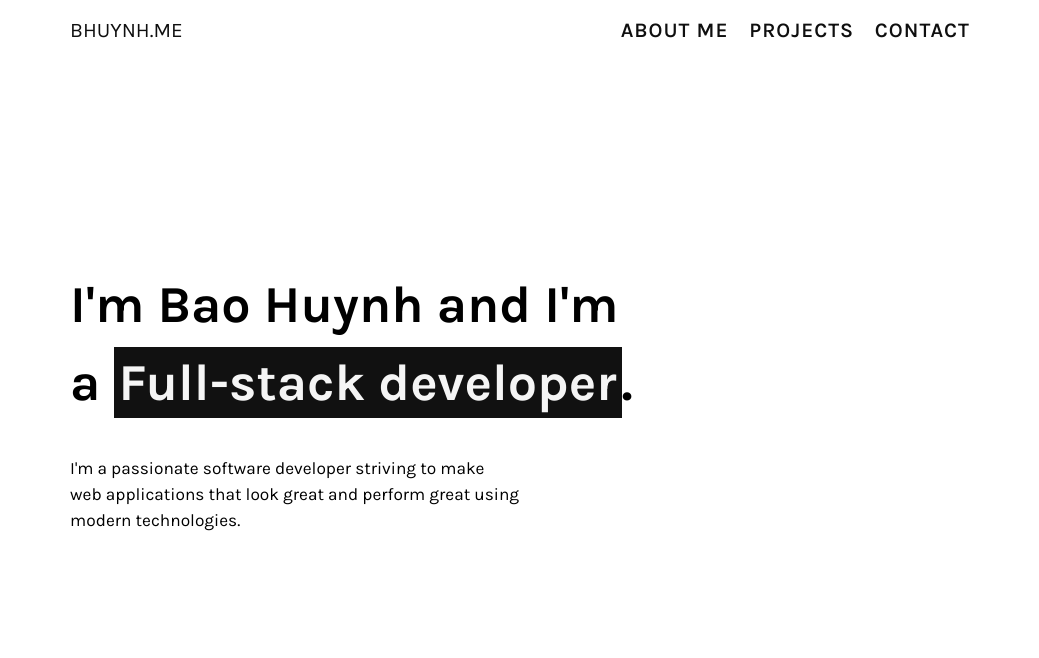
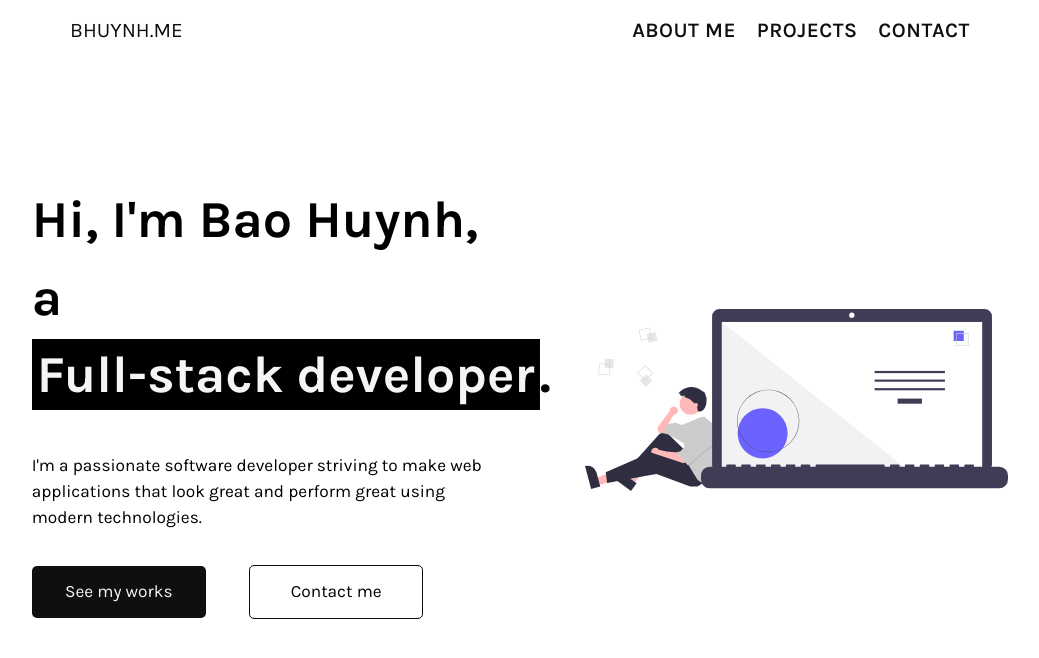
Before and after one commit to bhuynhdev/svelte-portfolio, a SvelteKit app: page / in a window 1280 px wide. Shown: the top 658 px of the page, without its empty margins (120-1159 px from the left). Built offline with nearby package versions, Linux system fonts and the light colour scheme.

Commit message:
Add illustration and cta buttons to Hero section

```diff
--- a/src/lib/components/Header.svelte
+++ b/src/lib/components/Header.svelte
@@ -59,7 +59,7 @@
 			gap: 0.7em;
 			text-transform: uppercase;
 			font-weight: 600;
-      letter-spacing: 1px;
+			letter-spacing: 0.5px;
 			a {
 				opacity: 0;
 				transition: opacity 100ms ease-in-out;
--- a/src/routes/+page.svelte
+++ b/src/routes/+page.svelte
@@ -1,47 +1,123 @@
 <section id="hero">
-	<h1>I'm Bao Huynh and I'm<br />a <span class="highlight">Full-stack developer</span>.</h1>
-	<p>
-		I&apos;m a passionate software developer striving to make web applications that look great and
-		perform great using modern technologies.
-	</p>
+	<div class="text">
+		<div class="intro">
+			<h1>
+				Hi, I'm Bao Huynh, <br class="break" />
+				a <span class="highlight">Full-stack developer</span>.
+			</h1>
+			<p class="description">
+				I&apos;m a passionate software developer striving to make web applications that look great
+				and perform great using modern technologies.
+			</p>
+		</div>
+		<div class="cta">
+			<a href="#projects" class="cta__main">See my works</a>
+			<a href="#contact" class="cta__sub">Contact me</a>
+		</div>
+	</div>
+	<div class="image">
+		<img src="/undraw_code_thinking_re_gka2.svg" alt="" class="illustration" />
+	</div>
 </section>
 
 <style lang="scss">
+	.break,
+	.illustration {
+		display: none;
+	}
+
 	section {
 		min-height: 100vh;
 		display: flex;
 		flex-direction: column;
 		justify-content: center;
-	}
-
-	p {
-		width: 50%;
-		margin-top: 2em;
+		gap: 2em;
+		.intro {
+			margin-bottom: 2em;
+			h1 {
+				margin-bottom: 0.75em;
+			}
+		}
 	}
 
 	.highlight {
 		padding: 5px;
+		white-space: nowrap;
 		color: #f5f5f5;
 		position: relative;
-		&::before {
-			content: '';
-			position: absolute;
-			top: 0;
-			left: 0;
-			width: 100%;
-			height: 100%;
-			background-color: #111;
-			z-index: -1;
-			animation: expand 450ms ease-out forwards;
-			animation-delay: 350ms;
-			transform-origin: left;
-			transform: scaleX(0);
-		}
+		// background-color: #111;
+		background-image: linear-gradient(to right, transparent 50%, black 50%);
+		background-size: 200%;
+		animation: expand 600ms ease-out forwards;
+		animation-delay: 200ms;
 
 		@keyframes expand {
+			from {
+				background-position: 0;
+			}
 			to {
-				transform: scaleX(100%);
+				background-position: -100%;
 			}
 		}
 	}
+
+	.cta {
+		display: flex;
+		flex-direction: column;
+		align-items: center;
+		justify-content: center;
+		gap: 1.5em;
+		a {
+			width: 17ch;
+			text-align: center;
+			padding: 0.75em;
+			border-radius: 5px;
+		}
+
+		&__main {
+			color: #f5f5f5;
+			background-color: #0f0f0f;
+		}
+
+		&__sub {
+			border: 1px solid #0f0f0f;
+		}
+	}
+
+	@media (hover) {
+		.cta a {
+			transform: scale(1);
+			transition: transform 200ms ease;
+		}
+		.cta a:hover {
+			transform: scale(1.1);
+			text-decoration: underline;
+		}
+	}
+
+	@media screen and (min-width: 60em) {
+		.break {
+			display: inline;
+		}
+
+		.illustration {
+			display: block;
+			max-height: 800px;
+		}
+
+		section {
+			display: grid;
+			grid-template-columns: 1fr 47%;
+			place-items: center;
+			.description {
+				width: 90%;
+			}
+		}
+
+		.cta {
+			flex-direction: row;
+			justify-content: flex-start;
+			gap: 2.5em;
+		}
+	}
 </style>
```
Also changed, not shown: static/undraw_code_thinking_re_gka2.svg (added). Lines whose indentation alone changed are shown as unchanged.
